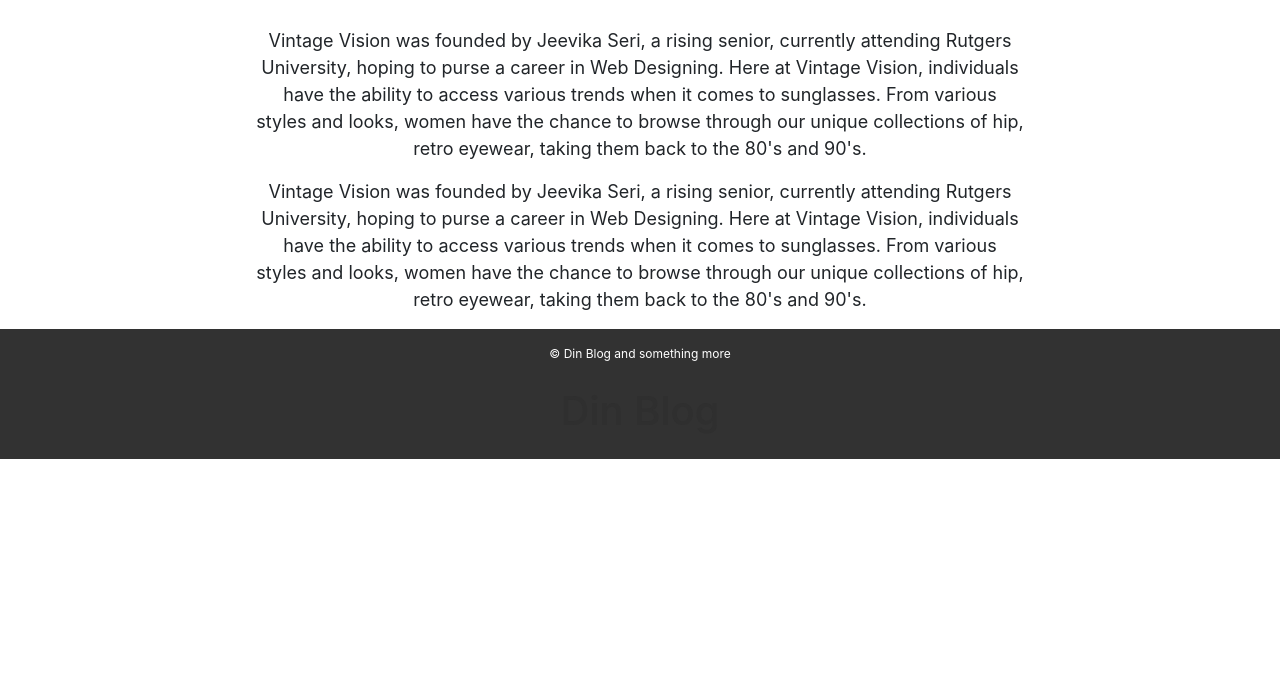
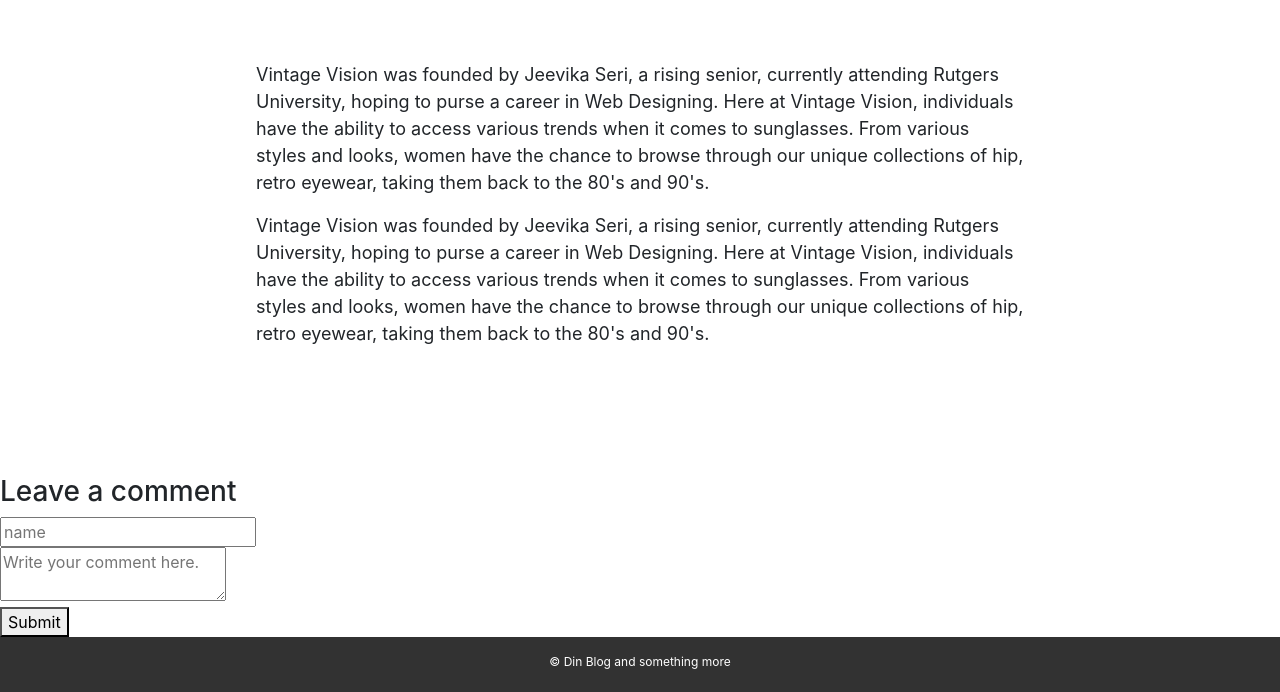
Before and after one commit to chidiogo-akunne/Din-s-blog, a website: page readmore.html in a window 1280 px wide. Shown: the part 508-1200 px from the top of the page. Before the commit the page ends 967 px from the top, so only its background shows below. Drawn offline with Linux system fonts and the light colour scheme; no server answers.

Commit message:
comment box

```diff
--- a/assets/css/style.css
+++ b/assets/css/style.css
@@ -314,11 +314,11 @@
           }
 
           .readmore {
-            text-align: center;
             width: 60%;
             margin-left: 20%;
             font-size: 18px;
-            margin-top: 30px;
+            margin-top: 5%;
+            margin-bottom: 10%;
           }
           .readmore > span{
             color: black;
--- a/readmore.html
+++ b/readmore.html
@@ -42,7 +42,22 @@
                                 </p>
                       </div>
 
-
+                      <div class="wrapper">
+                            <form id="cmnt">
+                              <fieldset>
+                                <div class="form_grp">
+                                  <h3 class="comm-h3">Leave a comment</h3>
+                                  <input class="comm-input" type="text" placeholder="name"/>
+                                </div>
+                                <div class="form_grp">
+                                  <textarea id="userCmnt" class="comm-textarea" placeholder="Write your comment here."></textarea>
+                                </div>
+                                <div class="form_grp">
+                                <button type="button" class="comm-button" id="submit">Submit</button>
+                                </div>
+                              </fieldset>
+                            </form>
+                          </div>
 
 
         </main>
```
Also changed, not shown: index.html (+3 -0 lines).
